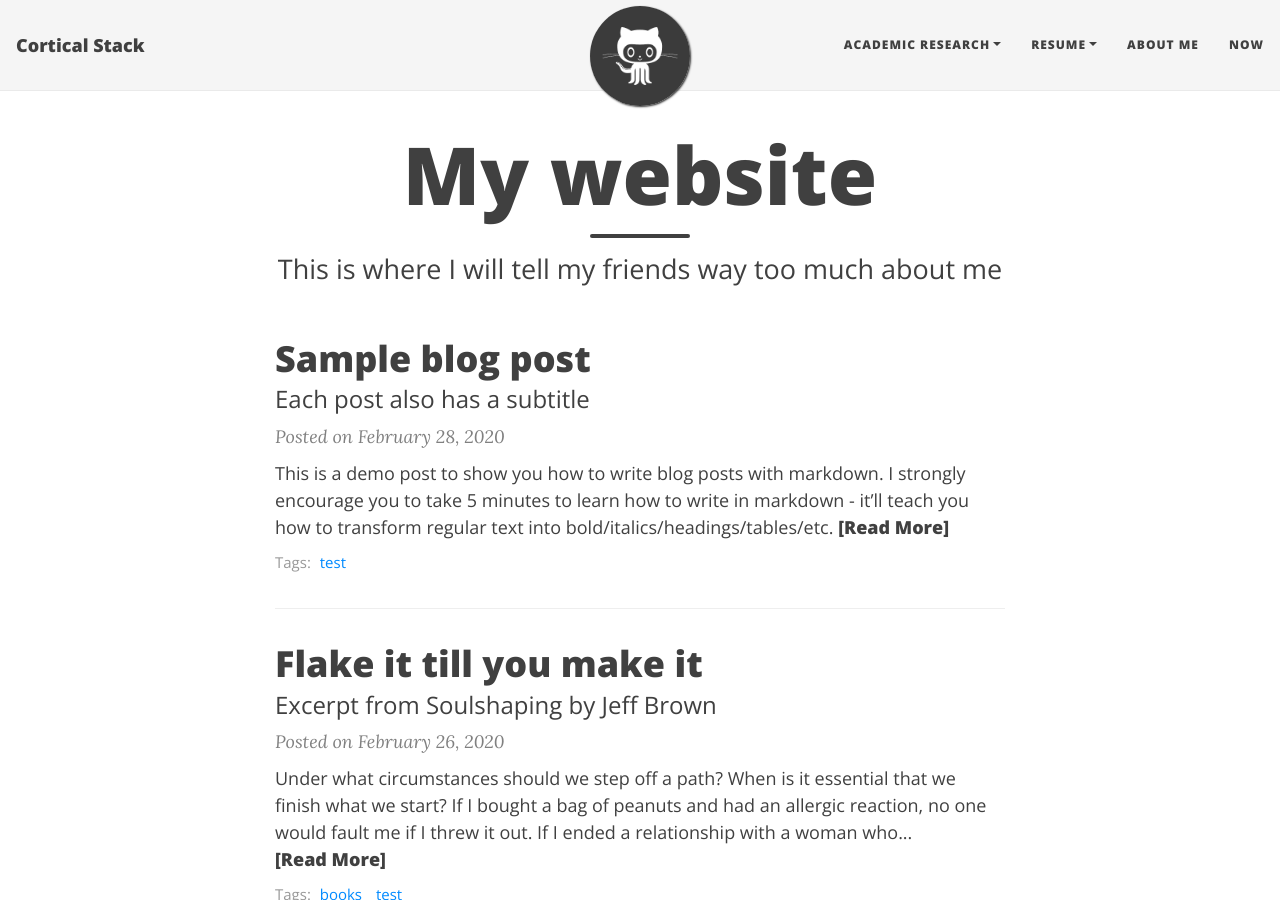
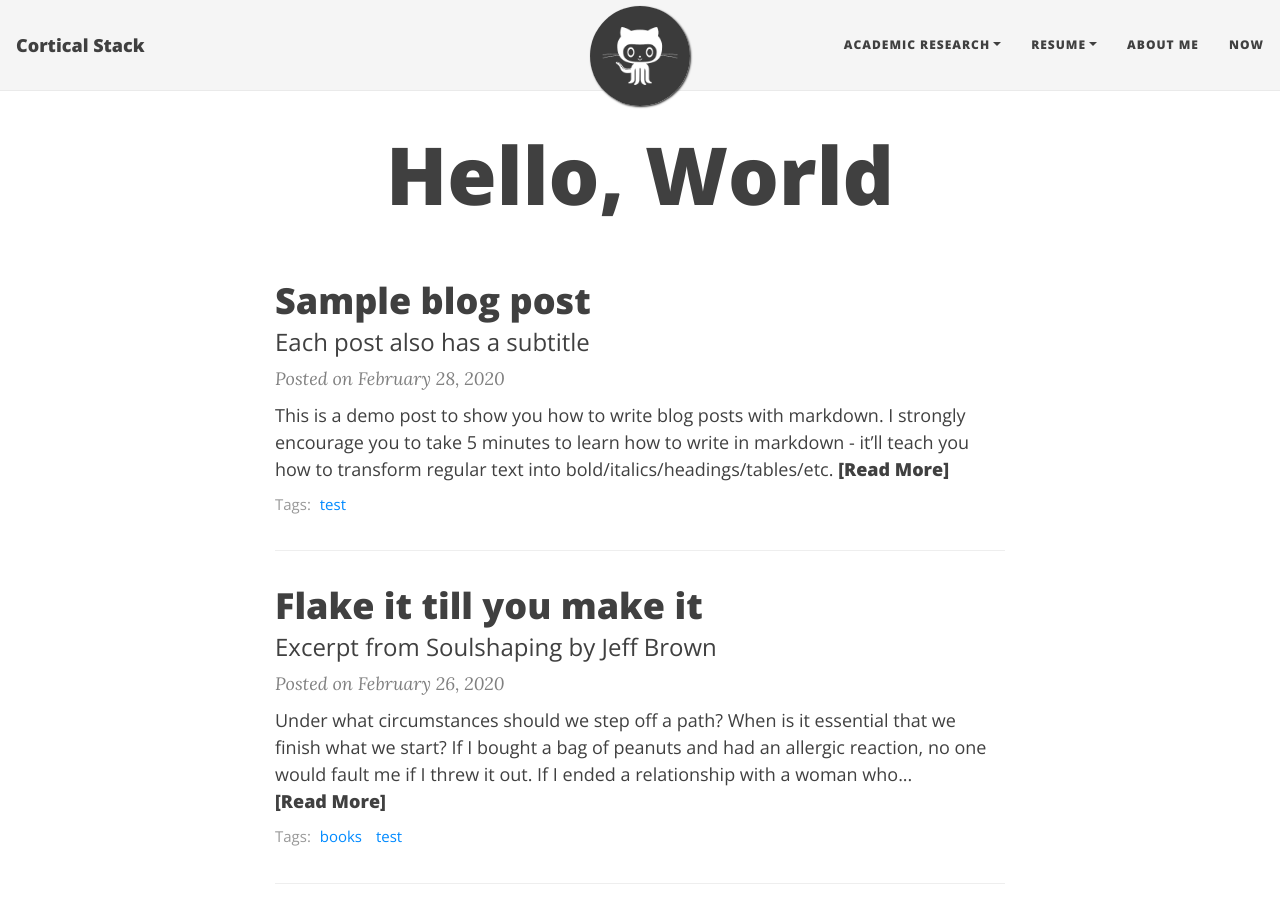
Before and after one commit to corticalstack/corticalstack.github.io, a Jekyll site: the page built from index.html, in a window 1280 px wide and 900 px high. Built offline with Jekyll 4.4.1, drawn with Linux system fonts in a browser that asks for light colours; nearby versions of some CDN libraries; the list of posts is cut into pages by our own code.

Commit message:
Initial wip

```diff
--- a/index.html
+++ b/index.html
@@ -1,5 +1,4 @@
 ---
 layout: home
-title: My website
-subtitle: This is where I will tell my friends way too much about me
+title: Hello, World
 ---
```
